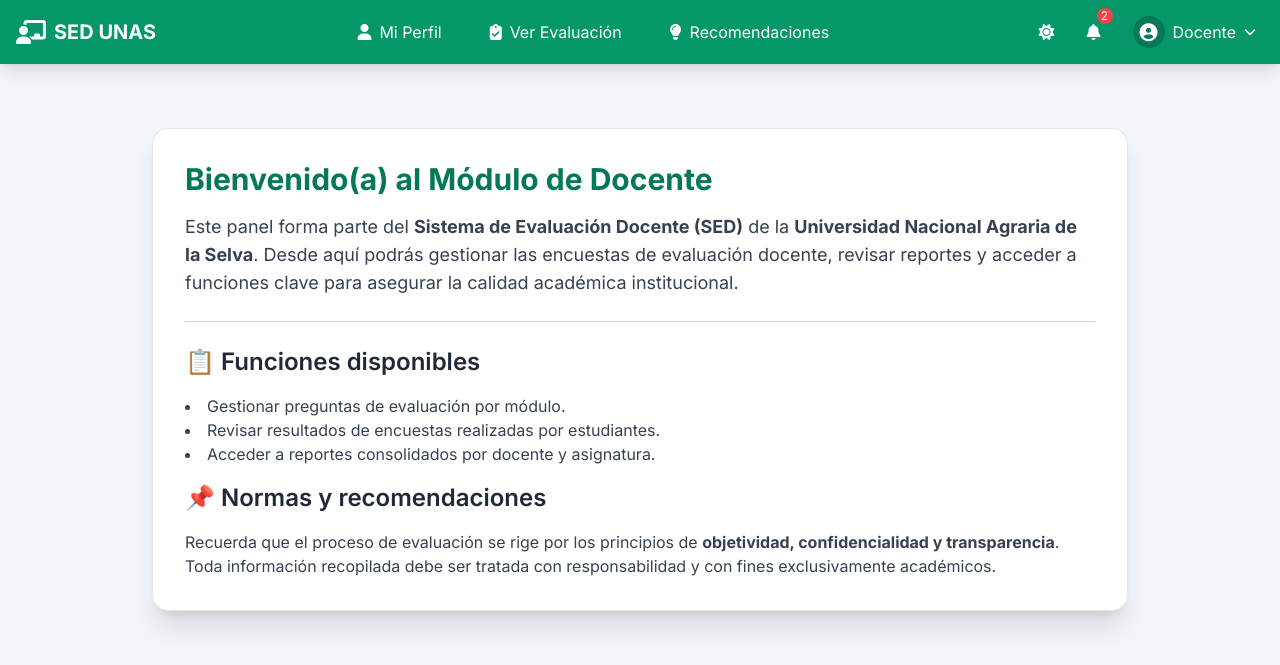
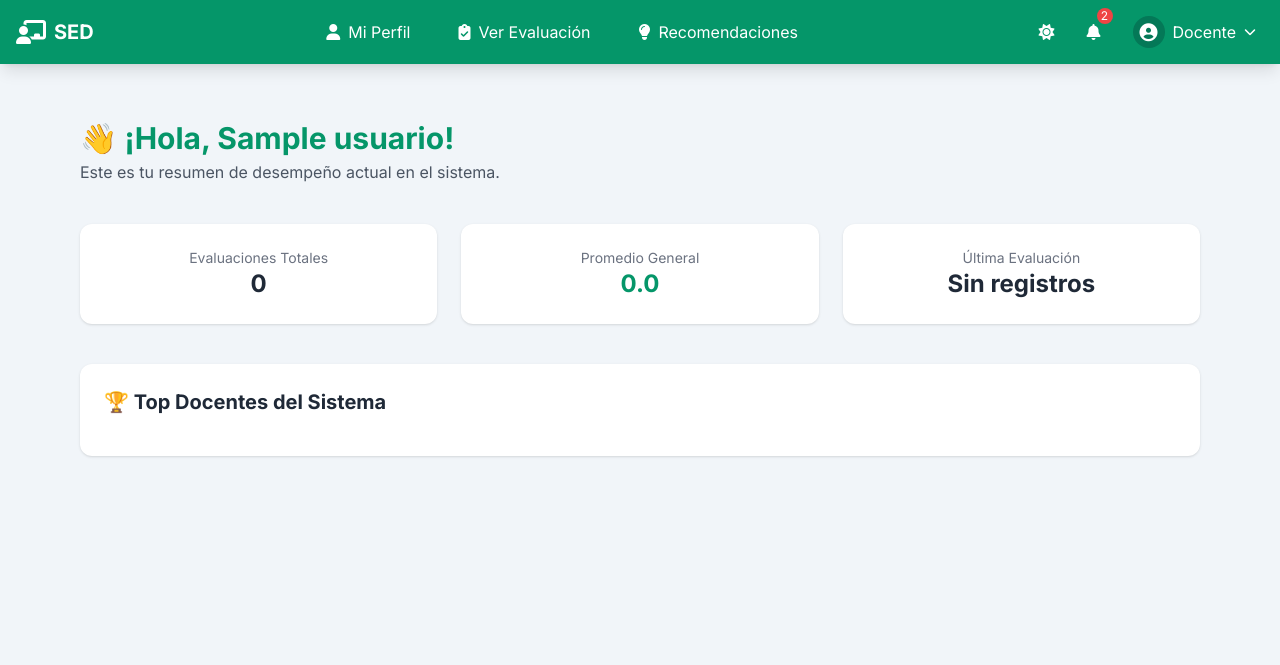
Before and after one commit to paultb3/sistema-evaluacion, a Django app: page /docente/bienvenido_docente/00000000-0000-0000-0000-000000000001/ in a window 1280 px wide. Shown: the top 665 px of the page. Run offline with Django 5.2, Linux system fonts and the light colour scheme; tables that the repository leaves empty hold one stand-in row (values such as "Sample post"); some libraries are stand-ins or nearby versions.

Commit message:
Trabajo Individual del M. Docente

```diff
--- a/apps/docentes/templates/base/docente.html
+++ b/apps/docentes/templates/base/docente.html
@@ -152,7 +152,7 @@
               class="flex items-center gap-2 hover:text-emerald-100 transition-colors duration-200"
             >
               <i class="fas fa-chalkboard-teacher text-2xl"></i>
-              <span class="font-bold text-xl">SED UNAS</span>
+              <span class="font-bold text-xl">SED</span>
             </a>
           </div>
 
--- a/apps/docentes/templates/bienvenido_docente.html
+++ b/apps/docentes/templates/bienvenido_docente.html
@@ -1,42 +1,63 @@
-{% extends 'base/docente.html' %} {% block title %} Bienvenida | Dashboard
-Docente | UNAS {% endblock title %} {% block content %}
-<div class="max-w-5xl mx-auto mt-10 px-6">
-  <div class="bg-white p-8 rounded-2xl shadow-xl border border-gray-200">
-    <h1 class="text-3xl font-bold text-emerald-700 mb-4">
-      Bienvenido(a) al Módulo de Docente
-    </h1>
+{% extends 'base/docente.html' %}
 
-    <p class="text-gray-700 text-lg mb-6">
-      Este panel forma parte del
-      <strong>Sistema de Evaluación Docente (SED)</strong> de la
-      <strong>Universidad Nacional Agraria de la Selva</strong>. Desde aquí
-      podrás gestionar las encuestas de evaluación docente, revisar reportes y
-      acceder a funciones clave para asegurar la calidad académica
-      institucional.
-    </p>
+{% block title %}
+Bienvenida | Dashboard Docente | UNAS
+{% endblock title %}
 
-    <hr class="my-6 border-t border-gray-300" />
+{% block content %}
+<div class="max-w-6xl mx-auto px-4 py-8 space-y-10 text-gray-800 dark:text-white">
 
-    <section class="space-y-4">
-      <h2 class="text-2xl font-semibold text-gray-800">
-        📋 Funciones disponibles
-      </h2>
-      <ul class="list-disc list-inside text-gray-700">
-        <li>Gestionar preguntas de evaluación por módulo.</li>
-        <li>Revisar resultados de encuestas realizadas por estudiantes.</li>
-        <li>Acceder a reportes consolidados por docente y asignatura.</li>
-      </ul>
+  <!-- 👋 Saludo -->
+  <div>
+    <h1 class="text-3xl font-bold text-emerald-600">👋 ¡Hola, {{ usuario.nombre }}!</h1>
+    <p class="text-gray-600 dark:text-gray-300 mt-1">Este es tu resumen de desempeño actual en el sistema.</p>
+  </div>
 
-      <h2 class="text-2xl font-semibold text-gray-800 mt-8">
-        📌 Normas y recomendaciones
-      </h2>
-      <p class="text-gray-700">
-        Recuerda que el proceso de evaluación se rige por los principios de
-        <strong>objetividad, confidencialidad y transparencia</strong>. Toda
-        información recopilada debe ser tratada con responsabilidad y con fines
-        exclusivamente académicos.
-      </p>
-    </section>
+  <!-- 📊 Resumen -->
+  <div class="grid grid-cols-1 md:grid-cols-3 gap-6">
+    <div class="bg-white dark:bg-gray-800 p-6 rounded-xl shadow text-center">
+      <p class="text-sm text-gray-500">Evaluaciones Totales</p>
+      <p class="text-2xl font-bold">{{ evaluaciones_totales }}</p>
+    </div>
+    <div class="bg-white dark:bg-gray-800 p-6 rounded-xl shadow text-center">
+      <p class="text-sm text-gray-500">Promedio General</p>
+      <p class="text-2xl font-bold text-emerald-600">{{ promedio_general }}</p>
+    </div>
+    <div class="bg-white dark:bg-gray-800 p-6 rounded-xl shadow text-center">
+      <p class="text-sm text-gray-500">Última Evaluación</p>
+      <p class="text-2xl font-bold">{{ ultima_evaluacion }}</p>
+    </div>
   </div>
+
+  <!-- 🏆 Top Docentes -->
+  <div class="bg-white dark:bg-gray-800 p-6 rounded-xl shadow">
+    <h2 class="text-xl font-bold text-gray-800 dark:text-white mb-4">🏆 Top Docentes del Sistema</h2>
+    <ul class="space-y-4">
+      {% for d in top_docentes %}
+      <li class="flex items-center justify-between bg-gray-50 dark:bg-gray-900 p-4 rounded-lg shadow-sm">
+        <div class="flex items-center gap-4">
+          <div class="w-10 h-10 rounded-full bg-emerald-600 text-white flex items-center justify-center font-bold">
+            {{ d.nombre|slice:":1" }}
+          </div>
+          <div>
+            <div class="font-semibold">{{ d.nombre }}</div>
+            <div class="text-sm text-gray-500">{{ d.correo }}</div>
+          </div>
+        </div>
+        <div class="flex items-center gap-2">
+          {% if forloop.counter == 1 %}
+            <span class="text-yellow-400 text-xl">🥇</span>
+          {% elif forloop.counter == 2 %}
+            <span class="text-gray-400 text-xl">🥈</span>
+          {% elif forloop.counter == 3 %}
+            <span class="text-orange-500 text-xl">🥉</span>
+          {% endif %}
+          <span class="text-lg font-semibold">{{ d.promedio }}</span>
+        </div>
+      </li>
+      {% endfor %}
+    </ul>
+  </div>
+
 </div>
 {% endblock content %}
--- a/apps/docentes/views.py
+++ b/apps/docentes/views.py
@@ -1,22 +1,93 @@
 from django.shortcuts import get_object_or_404, render
 from apps.core.models import Curso
 from apps.docentes.models import Docente
+from apps.usuarios.models import Usuario
+from apps.roles.models import Rol, ModosRoles
 from apps.evaluacion.models import Evaluacion, Respuesta, ModuloPreguntas
-from django.db.models import Avg
+from django.db.models import Avg, Count, Max
 
 # Create your views here.
 
+def bienvenido_docente(request, usuario_id):
+    usuario = get_object_or_404(Usuario, id=usuario_id)
+    docente = get_object_or_404(Docente, usuario=usuario)
 
-def bienvenido_docente(request, usuario_id):
-    return render(request, 'bienvenido_docente.html', {'usuario_id': usuario_id })
+    # Promedio del docente logueado
+    promedio_docente = Respuesta.objects.filter(
+        evaluacion__docente=docente,
+        evaluacion__estado='enviada'
+    ).aggregate(avg=Avg('puntuacion'))['avg'] or 0.0
 
-def perfil_docente(request ,usuario_id):
-    docente = get_object_or_404(Docente, usuario__id= usuario_id)
+    promedio_docente = round(promedio_docente, 1)
+
+    # Última evaluación enviada
+    ultima_fecha = Evaluacion.objects.filter(
+        docente=docente,
+        estado='enviada'
+    ).aggregate(fecha=Max('fecha'))['fecha']
+
+    ultima_evaluacion = ultima_fecha.strftime('%B %Y') if ultima_fecha else "Sin registros"
+
+    # Obtener todos los docentes con evaluaciones enviadas y sus promedios
+    docentes_con_promedio = (
+        Respuesta.objects
+        .filter(evaluacion__estado='enviada')
+        .values('evaluacion__docente__usuario__nombre', 'evaluacion__docente__usuario__correo')
+        .annotate(promedio=Avg('puntuacion'))
+        .order_by('-promedio')[:3]
+    )
+
+    top_docentes = [
+        {
+            "nombre": d["evaluacion__docente__usuario__nombre"],
+            "correo": d["evaluacion__docente__usuario__correo"],
+            "promedio": round(d["promedio"], 1)
+        }
+        for d in docentes_con_promedio
+    ]
+
+    context = {
+        "usuario": usuario,
+        "usuario_id": usuario.id,
+        "evaluaciones_totales": Respuesta.objects.filter(evaluacion__docente=docente, evaluacion__estado='enviada').count(),
+        "promedio_general": promedio_docente,
+        "ultima_evaluacion": ultima_evaluacion,
+        "top_docentes": top_docentes,
+    }
+
+    return render(request, "bienvenido_docente.html", context)
 
 
-    curso = Curso.objects.all()
-    print(curso)
-    return render(request, 'perfil_docente.html', {'usuario_id': usuario_id , "docente":docente , "curso": curso})
+def perfil_docente(request, usuario_id):
+    usuario = get_object_or_404(Usuario, id=usuario_id)
+    docente = get_object_or_404(Docente, usuario=usuario)
+
+    cursos_docente = Curso.objects.filter(docente=docente)
+
+    # Calcular promedio real de evaluación si hay respuestas
+    promedio_evaluacion = Respuesta.objects.filter(
+        evaluacion__docente=docente,
+        evaluacion__estado='enviada'
+    ).aggregate(promedio=Avg('puntuacion'))['promedio'] or 0.0
+
+    promedio_evaluacion = round(promedio_evaluacion, 1)
+
+    # Estimar número total de estudiantes si hay evaluaciones
+    cantidad_estudiantes = Evaluacion.objects.filter(
+        docente=docente,
+        estado='enviada'
+    ).values('estudiante').distinct().count()
+
+    context = {
+        "usuario": usuario,
+        "usuario_id": usuario.id,
+        "docente": docente,
+        "cursos": cursos_docente,
+        "promedio_evaluacion": promedio_evaluacion,
+        "cantidad_estudiantes": cantidad_estudiantes,
+    }
+
+    return render(request, "perfil_docente.html", context)
 
 def ver_recomendaciones(request, usuario_id):
     docente = get_object_or_404(Docente, usuario__id=usuario_id)
--- a/sed/settings.py
+++ b/sed/settings.py
@@ -84,9 +84,9 @@ WSGI_APPLICATION = "sed.wsgi.application"
 DATABASES = {
     "default": {
         "ENGINE": "django.db.backends.postgresql",
-        "NAME": "test",
+        "NAME": "sistema_evaluacion",
         "USER": "postgres",
-        "PASSWORD": "123456789",
+        "PASSWORD": "sistema",
         "HOST": "localhost",
         "PORT": "5432",
     }
```
Also changed, not shown: apps/docentes/templates/perfil_docente.html (+15 -20 lines).
